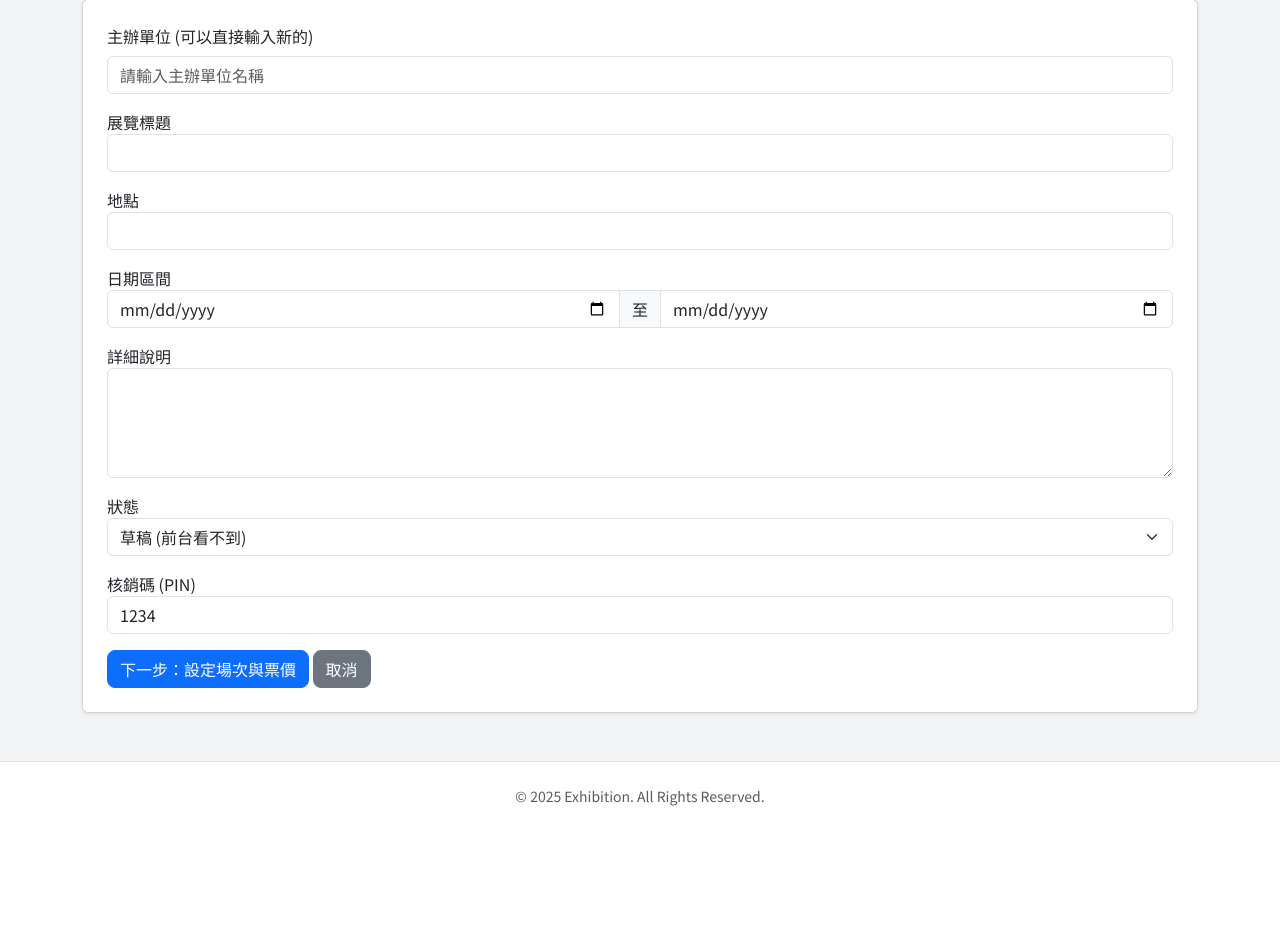
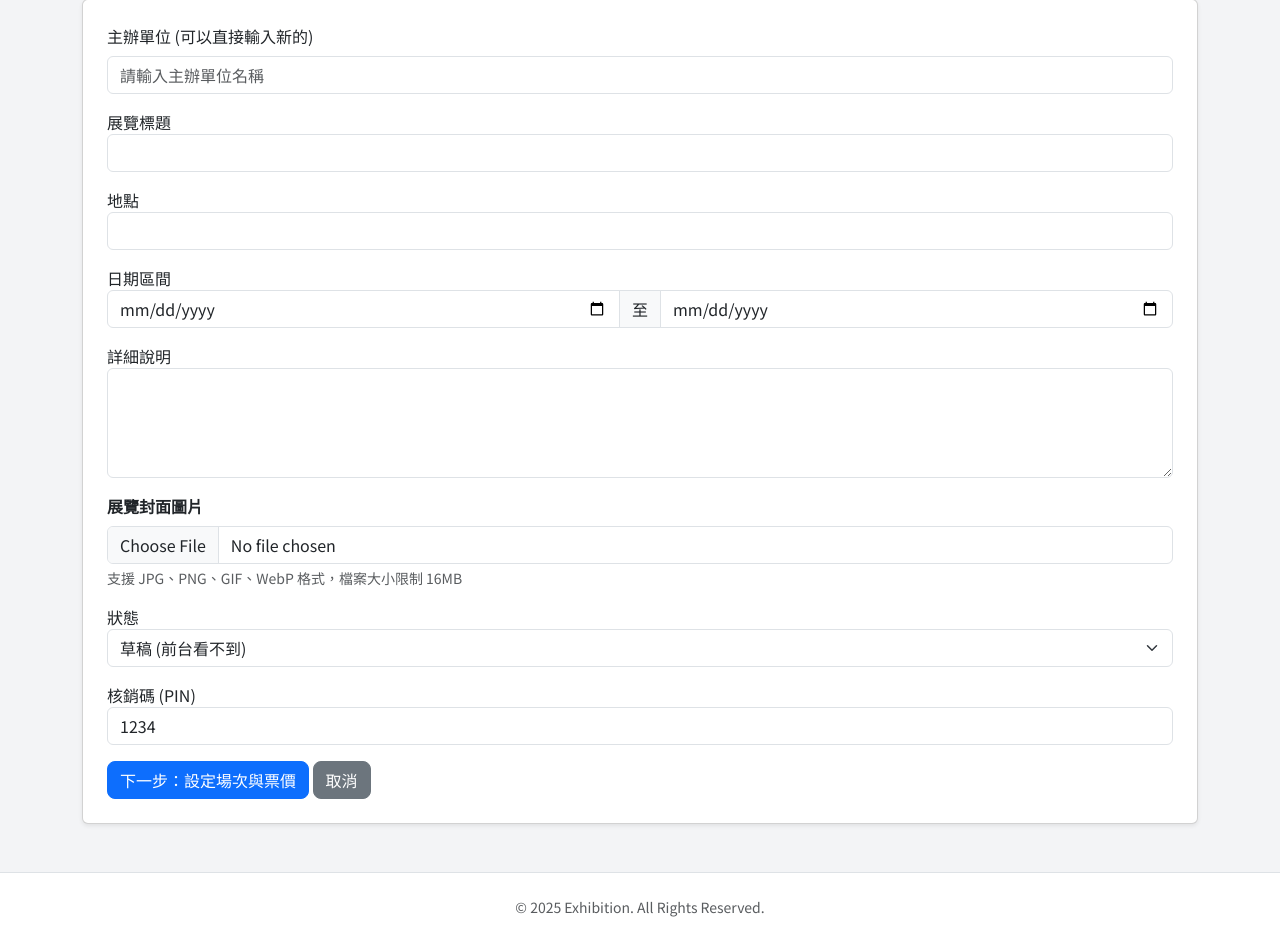
Before and after one commit to doluheyo/Database, a Flask app: template templates/admin/create.html in a window 1280 px wide. Shown: the part 141-1087 px from the top of the page. Before the commit the page ends 947 px from the top, so only its background shows below. Run offline with Flask 3, Linux system fonts and the light colour scheme; the template is opened without the code that fills it, so the values that code supplies are empty.

Commit message:
新增上傳圖片功能的前端欄位

```diff
--- a/templates/admin/create.html
+++ b/templates/admin/create.html
@@ -2,7 +2,7 @@
 {% block content %}
 <h2>新增展覽</h2>
 <div class="card p-4 shadow-sm mt-3">
-    <form method="POST">
+    <form method="POST" enctype="multipart/form-data">
         <div class="mb-3">
             <label class="form-label">主辦單位 (可以直接輸入新的)</label>
             <input type="text" name="organizer_name" class="form-control" list="org_list" placeholder="請輸入主辦單位名稱" required>
@@ -34,6 +34,20 @@
             <label>詳細說明</label>
             <textarea name="description" class="form-control" rows="4"></textarea>
         </div>
+
+        <!-- 圖片上傳區塊 -->
+        <div class="mb-3">
+            <label class="form-label fw-bold">展覽封面圖片</label>
+            <input type="file" name="exhibition_image" class="form-control" accept="image/*" id="imageInput">
+            <div class="form-text">支援 JPG、PNG、GIF、WebP 格式，檔案大小限制 16MB</div>
+
+            <!-- 圖片預覽區 -->
+            <div id="imagePreview" class="mt-3" style="display: none;">
+                <p class="text-muted mb-2">圖片預覽：</p>
+                <img id="previewImg" src="" alt="預覽圖片" class="img-thumbnail" style="max-width: 300px; max-height: 200px;">
+            </div>
+        </div>
+
         <div class="mb-3">
             <label>狀態</label>
             <select name="status" class="form-select">
@@ -50,4 +64,41 @@
         <a href="/admin" class="btn btn-secondary">取消</a>
     </form>
 </div>
+
+<script>
+// 圖片預覽功能
+document.getElementById('imageInput').addEventListener('change', function(e) {
+    const file = e.target.files[0];
+    const preview = document.getElementById('imagePreview');
+    const previewImg = document.getElementById('previewImg');
+
+    if (file) {
+        // 檢查檔案類型
+        if (!file.type.startsWith('image/')) {
+            alert('請選擇圖片檔案');
+            this.value = '';
+            preview.style.display = 'none';
+            return;
+        }
+
+        // 檢查檔案大小 (16MB)
+        if (file.size > 16 * 1024 * 1024) {
+            alert('檔案大小不能超過 16MB');
+            this.value = '';
+            preview.style.display = 'none';
+            return;
+        }
+
+        // 顯示預覽
+        const reader = new FileReader();
+        reader.onload = function(e) {
+            previewImg.src = e.target.result;
+            preview.style.display = 'block';
+        };
+        reader.readAsDataURL(file);
+    } else {
+        preview.style.display = 'none';
+    }
+});
+</script>
 {% endblock %}
```
